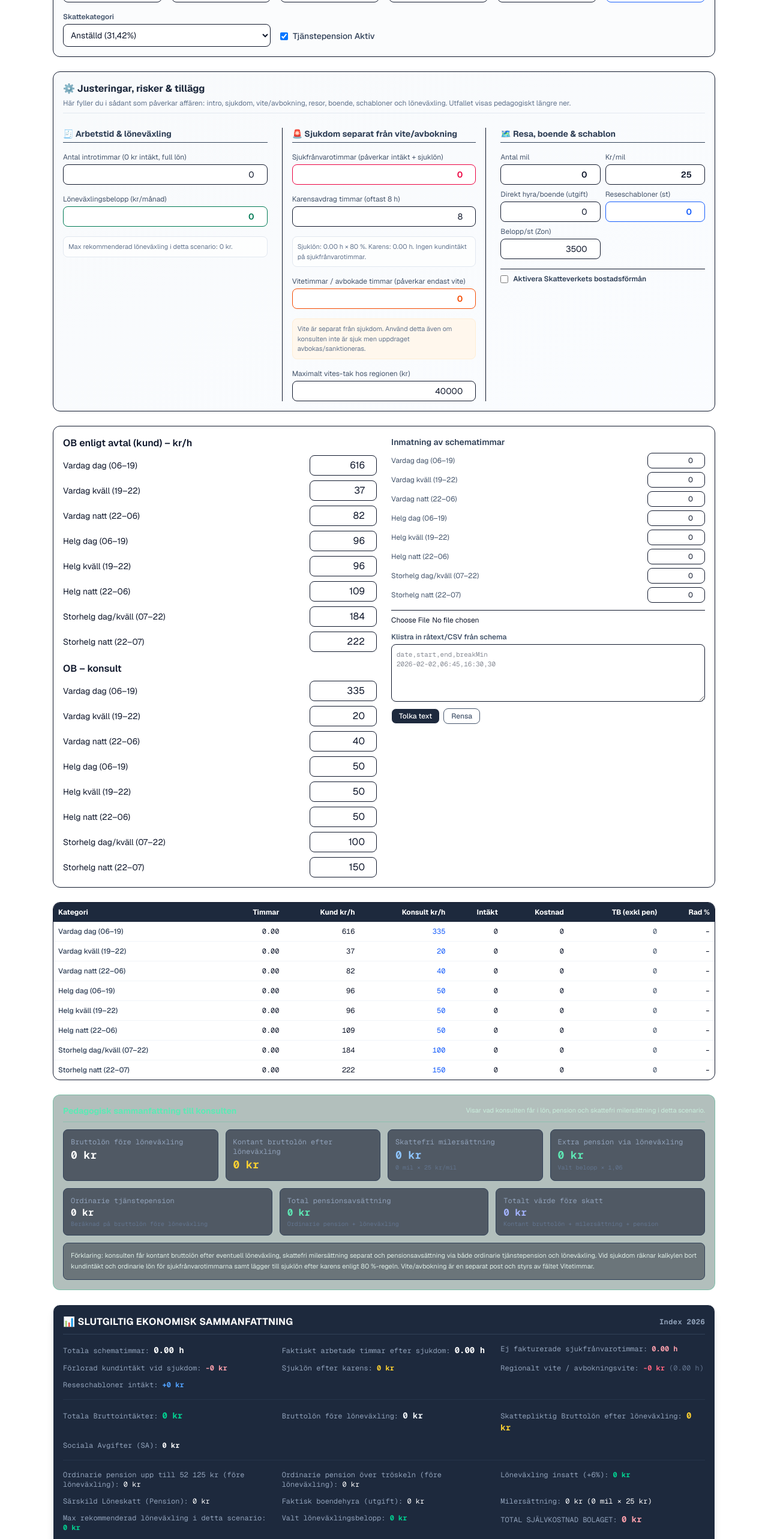
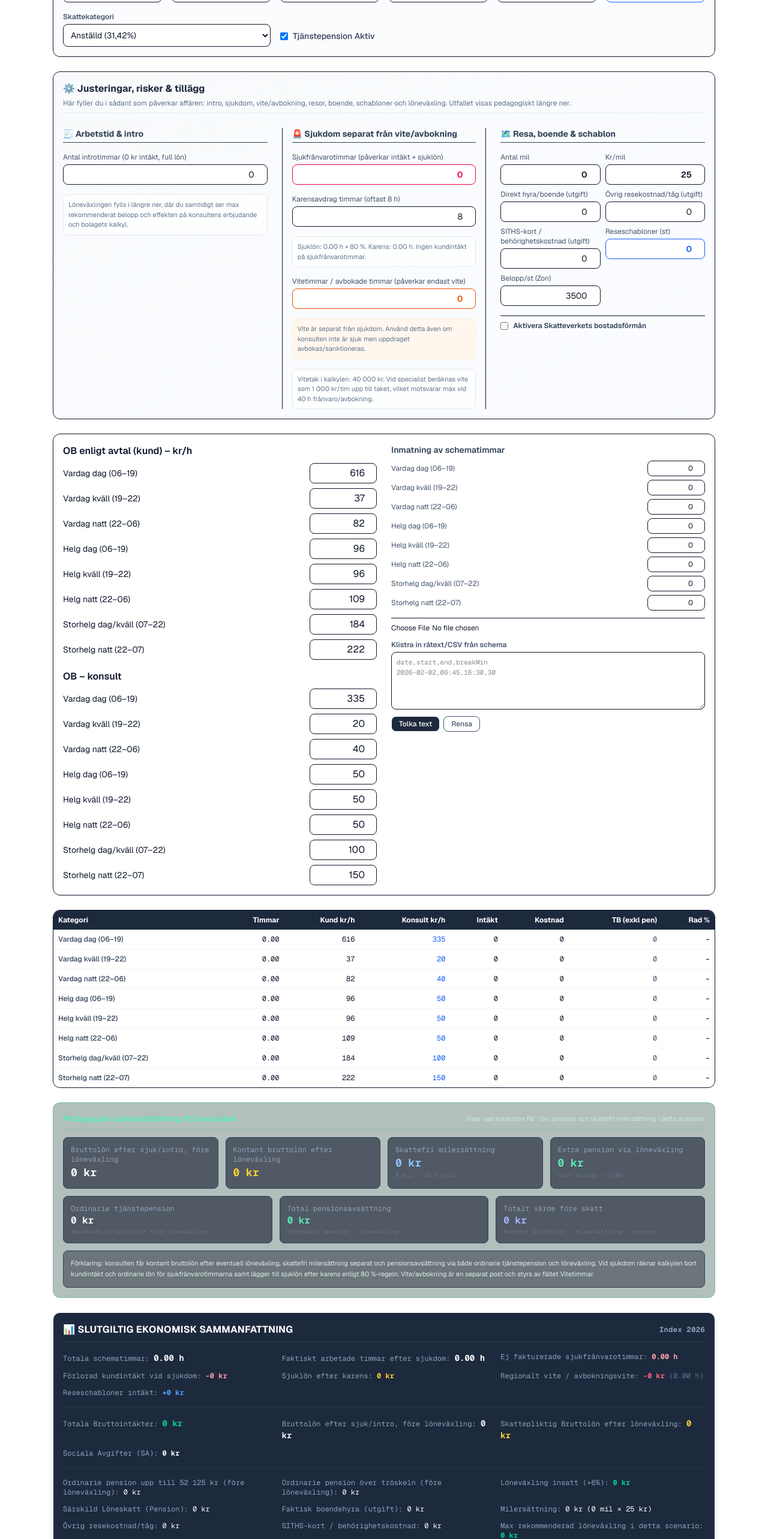
Before and after one commit to shopselectedoffer/skr, a Next.js app: page /pro in a window 1280 px wide. Shown: the part 234-2800 px from the top of the page at 60% size. Built offline with nearby package versions, Linux system fonts and the light colour scheme.

Commit message:
Update page.tsx

```diff
--- a/app/pro/page.tsx
+++ b/app/pro/page.tsx
@@ -158,6 +158,8 @@ const OB_KUND_2026: Record<Keys, number> = {
   baseWD: 0, eveWD: 37, nightWD: 82, baseWE: 96, eveWE: 96, nightWE: 109, daySH: 184, nightSH: 222,
 };
 
+const VITE_CAP_KR = 40000;
+
 export default function App() {
   const [mode, setMode] = useState<"Anställd" | "Underkonsult">("Anställd");
   const [priceModel, setPriceModel] = useState<"Region" | "Kommun" | "Privat">("Region");
@@ -179,13 +181,14 @@ export default function App() {
   const [housingCost, setHousingCost] = useState<number>(0);
   const [mileageKm, setMileageKm] = useState<number>(0);
   const [mileageRate, setMileageRate] = useState<number>(25);
+  const [otherTravelCost, setOtherTravelCost] = useState<number>(0);
+  const [sithsCost, setSithsCost] = useState<number>(0);
 
   // Advanced States fylls i live
   const [introHours, setIntroHours] = useState<number>(0);
   const [sickHours, setSickHours] = useState<number>(0);
   const [viteHours, setViteHours] = useState<number>(0);
   const [karensHours, setKarensHours] = useState<number>(8);
-  const [maxViteTak, setMaxViteTak] = useState<number>(40000);
   const [lonevaxling, setLonevaxling] = useState<number>(0);
 
   const [schablonCount, setSchablonCount] = useState<number>(0);
@@ -343,7 +346,7 @@ export default function App() {
     const hourlyViteRate = isSpecialist ? 1000 : 625;
     const safeViteHours = Math.max(0, viteHours);
     const calculatedVite = safeViteHours * hourlyViteRate;
-    const totalVite = Math.min(maxViteTak, calculatedVite);
+    const totalVite = Math.min(VITE_CAP_KR, calculatedVite);
 
     const appliedKarensHours = Math.min(Math.max(0, karensHours), safeSickHours);
     const sickPayHours = Math.max(0, safeSickHours - appliedKarensHours);
@@ -378,7 +381,8 @@ export default function App() {
     const pensionVaxlingBonus = appliedLonevaxling * 1.06;
     const pension = ordinaryPension + pensionVaxlingBonus;
     const sll = pension * 0.2426;
-    const travelCost = mileageKm * mileageRate;
+    const mileageCost = mileageKm * mileageRate;
+    const travelCost = mileageCost + otherTravelCost + sithsCost;
 
     const totalCost = finalBruttoLon + sa + pension + sll + housingCost + travelCost + totalVite;
     const tb = revTotal - totalCost;
@@ -392,10 +396,10 @@ export default function App() {
       h: totalHours, rev: baseRev, revTotal, bruttoLon: finalBruttoLon, sa, pension,
       pLow, pHigh, ordinaryPension, sll, totalCost, tb, tbChef, tbPartner, turnoverFee, tbPartnerNet,
       totalVite, totalBostadForman, pensionVaxlingBonus, totalSchablonRevenue,
-      grossWageBeforeVaxling, maxRecommendedLonevaxling, appliedLonevaxling, travelCost,
+      grossWageBeforeVaxling, maxRecommendedLonevaxling, appliedLonevaxling, travelCost, mileageCost, otherTravelCost, sithsCost,
       workedHours, safeSickHours, safeViteHours, appliedKarensHours, sickPayHours, totalSjuklon, lostCustomerRevenue
     };
-  }, [rowsCalc, includePension, pensionHighPct, housingCost, mileageKm, mileageRate, tbSplitPct, turnoverFeePct, introHours, sickHours, viteHours, karensHours, maxViteTak, lonevaxling, schablonCount, schablonAmount, bostadToggle, bostadKvm, bostadDygn, spec, wage, basePrice, socialRate]);
+  }, [rowsCalc, includePension, pensionHighPct, housingCost, mileageKm, mileageRate, otherTravelCost, sithsCost, tbSplitPct, turnoverFeePct, introHours, sickHours, viteHours, karensHours, lonevaxling, schablonCount, schablonAmount, bostadToggle, bostadKvm, bostadDygn, spec, wage, basePrice, socialRate]);
 
   const fmt = (v: number) => new Intl.NumberFormat("sv-SE", { maximumFractionDigits: 0 }).format(Math.round(v || 0));
 
@@ -484,17 +488,13 @@ export default function App() {
           <p className="text-xs text-slate-500 mt-1">Här fyller du i sådant som påverkar affären: intro, sjukdom, vite/avbokning, resor, boende, schabloner och löneväxling. Utfallet visas pedagogiskt längre ner.</p>
         </div>
         <div className="space-y-4">
-          <h3 className="font-bold text-sm text-slate-700 border-b pb-1">🧾 Arbetstid & löneväxling</h3>
+          <h3 className="font-bold text-sm text-slate-700 border-b pb-1">🧾 Arbetstid & intro</h3>
           <label className="flex flex-col gap-1">
             <span className="text-xs text-slate-600">Antal introtimmar (0 kr intäkt, full lön)</span>
             <input type="number" className="rounded-lg border bg-white p-1.5 text-sm text-right" value={introHours} onChange={(e) => setIntroHours(Math.max(0, +e.target.value || 0))} />
           </label>
-          <label className="flex flex-col gap-1">
-            <span className="text-xs text-slate-600">Löneväxlingsbelopp (kr/månad)</span>
-            <input type="number" className="rounded-lg border bg-white p-1.5 text-sm text-right text-emerald-700 font-semibold" value={lonevaxling} onChange={(e) => setLonevaxling(Math.max(0, +e.target.value || 0))} />
-          </label>
           <div className="text-[11px] text-slate-500 bg-white/70 rounded-lg border border-slate-200 p-2">
-            Max rekommenderad löneväxling i detta scenario: {fmt(totals.maxRecommendedLonevaxling)} kr.
+            Löneväxlingen fylls i längre ner, där du samtidigt ser max rekommenderat belopp och effekten på konsultens erbjudande och bolagets kalkyl.
           </div>
         </div>
 
@@ -518,10 +518,9 @@ export default function App() {
           <div className="text-[11px] text-slate-500 bg-orange-50 rounded-lg border border-orange-100 p-2">
             Vite är separat från sjukdom. Använd detta även om konsulten inte är sjuk men uppdraget avbokas/sanktioneras.
           </div>
-          <label className="flex flex-col gap-1">
-            <span className="text-xs text-slate-600">Maximalt vites-tak hos regionen (kr)</span>
-            <input type="number" className="rounded-lg border bg-white p-1.5 text-sm text-right" value={maxViteTak} onChange={(e) => setMaxViteTak(Math.max(0, +e.target.value || 0))} />
-          </label>
+          <div className="text-[11px] text-slate-500 bg-white/70 rounded-lg border border-slate-200 p-2">
+            Vitetak i kalkylen: {fmt(VITE_CAP_KR)} kr. Vid specialist beräknas vite som 1 000 kr/tim upp till taket, vilket motsvarar max vid 40 h frånvaro/avbokning.
+          </div>
         </div>
 
         <div className="space-y-4">
@@ -538,6 +537,14 @@ export default function App() {
             <label className="flex flex-col gap-1">
               <span className="text-xs text-slate-600">Direkt hyra/boende (utgift)</span>
               <input type="number" className="rounded-lg border bg-white p-1.5 text-sm text-right" value={housingCost} onChange={(e) => setHousingCost(Math.max(0, +e.target.value || 0))} />
+            </label>
+            <label className="flex flex-col gap-1">
+              <span className="text-xs text-slate-600">Övrig resekostnad/tåg (utgift)</span>
+              <input type="number" className="rounded-lg border bg-white p-1.5 text-sm text-right" value={otherTravelCost} onChange={(e) => setOtherTravelCost(Math.max(0, +e.target.value || 0))} />
+            </label>
+            <label className="flex flex-col gap-1">
+              <span className="text-xs text-slate-600">SITHS-kort / behörighetskostnad (utgift)</span>
+              <input type="number" className="rounded-lg border bg-white p-1.5 text-sm text-right" value={sithsCost} onChange={(e) => setSithsCost(Math.max(0, +e.target.value || 0))} />
             </label>
             <label className="flex flex-col gap-1">
               <span className="text-xs text-slate-600">Reseschabloner (st)</span>
@@ -680,7 +687,7 @@ export default function App() {
 
           <div className="grid grid-cols-1 md:grid-cols-2 lg:grid-cols-4 gap-3 text-xs font-mono">
             <div className="rounded-lg bg-slate-900/60 p-3 border border-slate-700">
-              <div className="text-slate-400">Bruttolön före löneväxling</div>
+              <div className="text-slate-400">Bruttolön efter sjuk/intro, före löneväxling</div>
               <div className="text-lg font-bold text-white">{fmt(totals.grossWageBeforeVaxling)} kr</div>
             </div>
             <div className="rounded-lg bg-slate-900/60 p-3 border border-slate-700">
@@ -712,7 +719,7 @@ export default function App() {
             </div>
             <div className="rounded-lg bg-slate-900/60 p-3 border border-slate-700">
               <div className="text-slate-400">Totalt värde före skatt</div>
-              <div className="text-base font-bold text-indigo-300">{fmt(totals.bruttoLon + totals.travelCost + totals.pension)} kr</div>
+              <div className="text-base font-bold text-indigo-300">{fmt(totals.bruttoLon + totals.mileageCost + totals.pension)} kr</div>
               <div className="text-[10px] text-slate-500">Kontant bruttolön + milersättning + pension</div>
             </div>
           </div>
@@ -741,7 +748,7 @@ export default function App() {
           <div className="border-t border-slate-700/50 my-1 col-span-full" />
 
           <div><span className="text-slate-400">Totala Bruttointäkter:</span> <span className="font-bold text-emerald-400 text-sm">{fmt(totals.revTotal)} kr</span></div>
-          <div><span className="text-slate-400">Bruttolön före löneväxling:</span> <span className="font-bold text-slate-100 text-sm">{fmt(totals.grossWageBeforeVaxling)} kr</span></div>
+          <div><span className="text-slate-400">Bruttolön efter sjuk/intro, före löneväxling:</span> <span className="font-bold text-slate-100 text-sm">{fmt(totals.grossWageBeforeVaxling)} kr</span></div>
           <div><span className="text-slate-400">Skattepliktig Bruttolön efter löneväxling:</span> <span className="font-bold text-amber-300 text-sm">{fmt(totals.bruttoLon)} kr</span></div>
           <div><span className="text-slate-400">Sociala Avgifter (SA):</span> <span className="font-bold">{fmt(totals.sa)} kr</span></div>
 
@@ -758,7 +765,9 @@ export default function App() {
           <div><span className="text-slate-400">Löneväxling insatt (+6%):</span> <span className="text-emerald-400 font-bold">{fmt(totals.pensionVaxlingBonus)} kr</span></div>
           <div><span className="text-slate-400">Särskild Löneskatt (Pension):</span> <span>{fmt(totals.sll)} kr</span></div>
           <div><span className="text-slate-400">Faktisk boendehyra (utgift):</span> <span>{fmt(housingCost)} kr</span></div>
-          <div><span className="text-slate-400">Milersättning:</span> <span>{fmt(totals.travelCost)} kr ({mileageKm} mil × {fmt(mileageRate)} kr)</span></div>
+          <div><span className="text-slate-400">Milersättning:</span> <span>{fmt(totals.mileageCost)} kr ({mileageKm} mil × {fmt(mileageRate)} kr)</span></div>
+          <div><span className="text-slate-400">Övrig resekostnad/tåg:</span> <span>{fmt(totals.otherTravelCost)} kr</span></div>
+          <div><span className="text-slate-400">SITHS-kort / behörighetskostnad:</span> <span>{fmt(totals.sithsCost)} kr</span></div>
           <div><span className="text-slate-400">Max rekommenderad löneväxling i detta scenario:</span> <span className="font-bold text-emerald-400">{fmt(totals.maxRecommendedLonevaxling)} kr</span></div>
           <div><span className="text-slate-400">Valt löneväxlingsbelopp:</span> <span className="font-bold text-emerald-400">{fmt(totals.appliedLonevaxling)} kr</span></div>
           <div><span className="text-slate-400">TOTAL SJÄLVKOSTNAD BOLAGET:</span> <span className="font-bold text-sm text-rose-300">{fmt(totals.totalCost)} kr</span></div>
@@ -769,6 +778,18 @@ export default function App() {
             Varning: vald löneväxling är högre än rekommenderat max i detta scenario. Kontrollera att bruttolönen efter löneväxling inte hamnar under 56 087 kr/mån.
           </div>
         )}
+
+        <div className="pt-4 border-t border-slate-700 bg-slate-900/50 p-3 rounded-xl text-xs space-y-3">
+          <div className="text-[11px] text-slate-400 uppercase tracking-wide">Löneväxling – justera och se utfallet direkt</div>
+          <div className="flex flex-wrap gap-4 items-center">
+            <label className="flex items-center gap-2">
+              <span className="text-slate-300">Löneväxlingsbelopp (kr/månad)</span>
+              <input type="number" className="w-28 rounded border border-slate-600 bg-slate-800 p-1 text-right font-bold text-white" value={lonevaxling} onChange={(e) => setLonevaxling(Math.max(0, +e.target.value || 0))} />
+            </label>
+            <div className="text-slate-300">Max rekommenderad i detta scenario: <span className="font-bold text-emerald-400">{fmt(totals.maxRecommendedLonevaxling)} kr</span></div>
+            <div className="text-slate-300">Extra pension vid valt belopp: <span className="font-bold text-emerald-400">{fmt(totals.pensionVaxlingBonus)} kr</span></div>
+          </div>
+        </div>
 
         <div className="pt-4 border-t border-slate-700 flex flex-wrap gap-4 items-center bg-slate-900/50 p-3 rounded-xl text-xs">
           <div className="w-full text-[11px] text-slate-400 uppercase tracking-wide">Interna TB-inställningar</div>
```
